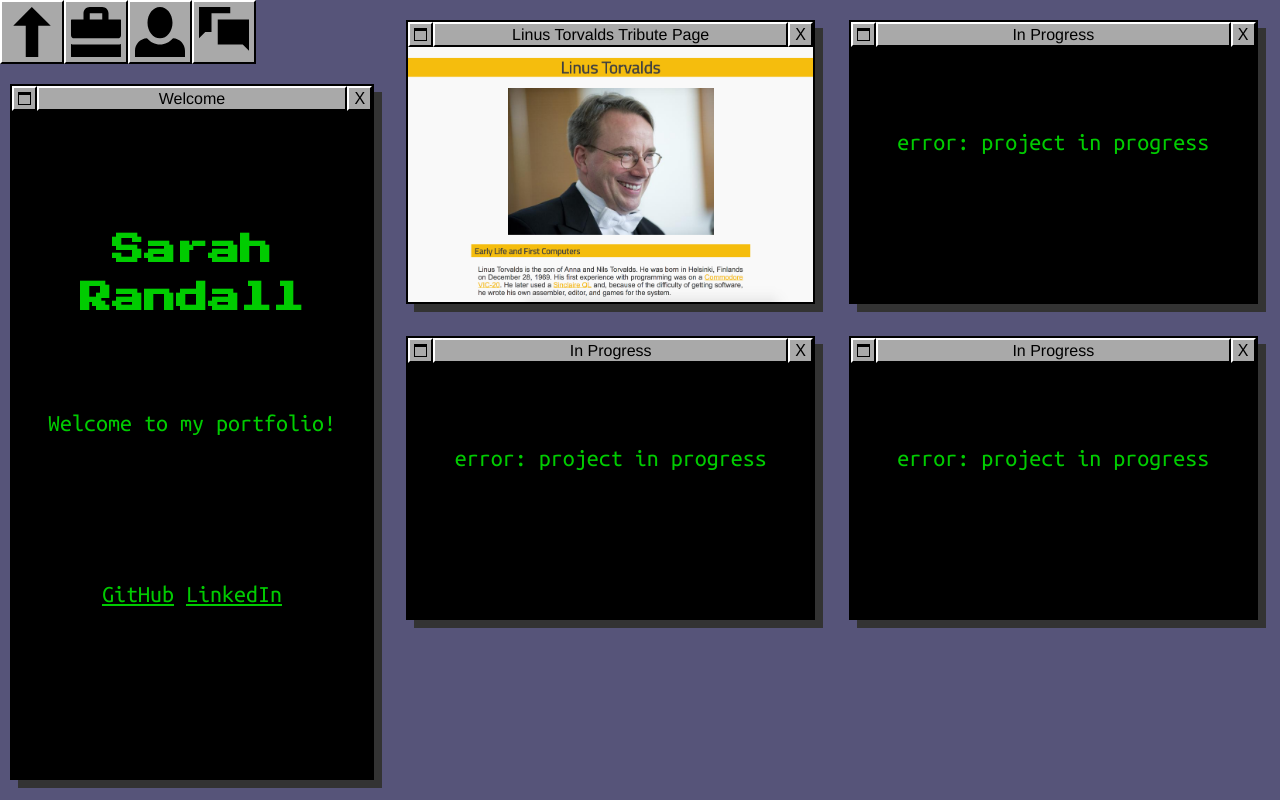
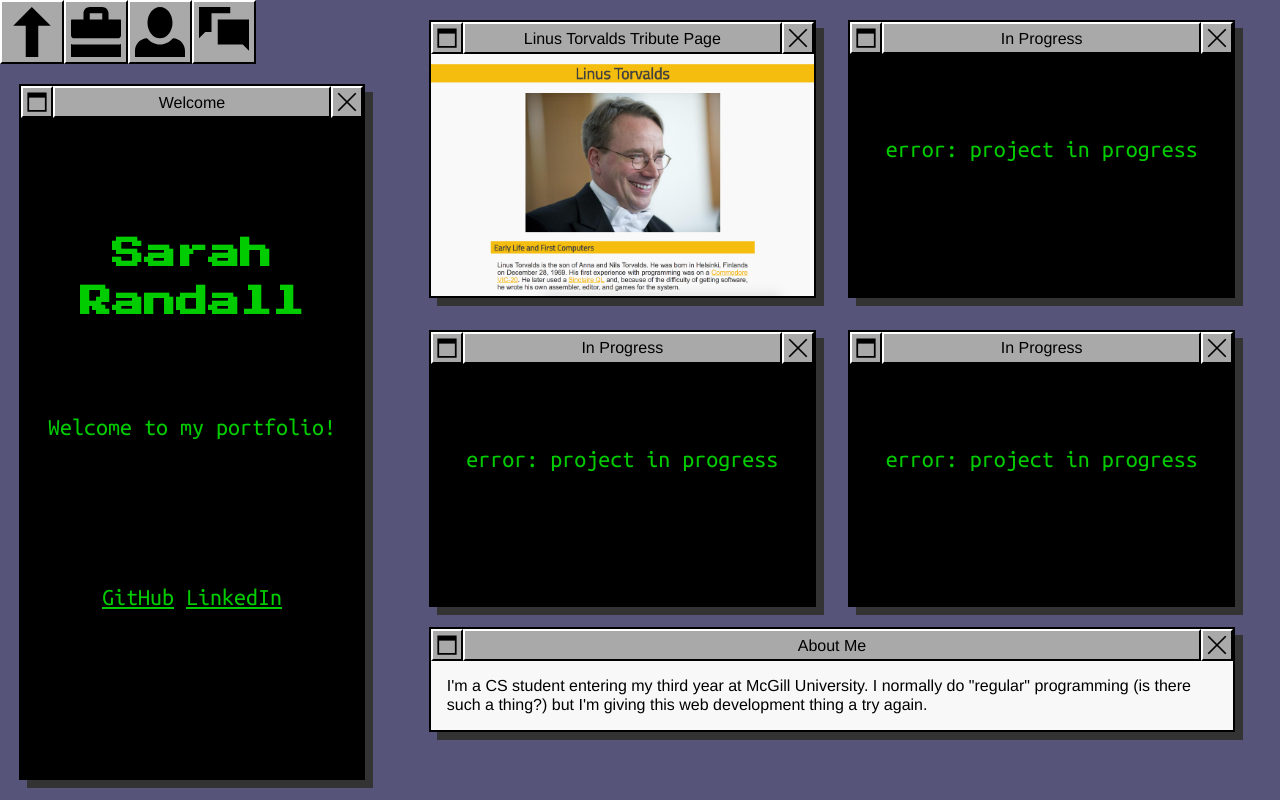
Before and after one commit to Mixolydia97/Mixolydia97.github.io, a plain HTML site: page port.html in a window 1280 px wide. Drawn offline with Linux system fonts and the light colour scheme.

Commit message:
close and rollup are now svg and fixed vertical alignment of titlebar

```diff
--- a/port.html
+++ b/port.html
@@ -9,37 +9,35 @@
 </head>
 
 <body>
-
+    <a id="top"></a>
     <div id="nav-and-welcome">
         <nav>
-            <button class="gui">
+            <a href="#top" class="gui">
 			<img class="menu-icon" src="./images/arrow-thick-top.svg" alt="top">
-			</button>
-            <button class="gui">
+			</a>
+            <a href="#port" class="gui">
 			<img class="menu-icon" src="./images/briefcase.svg" alt="projects">
-			</button>
-            <button class="gui">
+			</a>
+            <a class="gui">
 			<img class="menu-icon" src="./images/person.svg" alt="about">
-			</button>
-            <button class="gui">
+			</a>
+            <a class="gui">
 			<img class="menu-icon" src="./images/chat.svg" alt="contact">
-			</button>
+			</a>
         </nav>
 
         <div class="window" id="welcome">
             <div class="titlebar">
                 <div class="title-element gui left-corner">
-                    <div class="roll-up">
-                    </div>
                 </div>
                 <div class="title-element gui window-name">Welcome
                 </div>
-                <div class="title-element gui right-corner">X
+                <div class="title-element gui right-corner">
                 </div>
             </div>
             <div class="terminal">
-                <h1>Sarah
-                    Randall</h1>
+                <h1>Sarah Randall
+                </h1>
                 <p>Welcome to my portfolio!</p>
                 <p><a href="https://github.com/mixolydia97">GitHub</a> <a href="https://www.linkedin.com/in/sarah-randall/">LinkedIn</a></p>
             </div>
@@ -48,17 +46,15 @@
 
     <main>
 
-
+        <a id="port"></a>
         <div class="portfolio">
             <div class="window">
                 <div class="titlebar">
                     <div class="title-element gui left-corner">
-                        <div class="roll-up">
-                        </div>
                     </div>
                     <div class="title-element gui window-name">Linus Torvalds Tribute Page
                     </div>
-                    <div class="title-element gui right-corner">X
+                    <div class="title-element gui right-corner">
                     </div>
                 </div>
                 <a href="https://mixolydia97.github.io/fcc/torvalds.html">
@@ -68,12 +64,10 @@
             <div class="window">
                 <div class="titlebar">
                     <div class="title-element gui left-corner">
-                        <div class="roll-up">
-                        </div>
                     </div>
                     <div class="title-element gui window-name">In Progress
                     </div>
-                    <div class="title-element gui right-corner">X
+                    <div class="title-element gui right-corner">
                     </div>
                 </div>
                 <div class="terminal">
@@ -84,12 +78,10 @@
             <div class="window">
                 <div class="titlebar">
                     <div class="title-element gui left-corner">
-                        <div class="roll-up">
-                        </div>
                     </div>
                     <div class="title-element gui window-name">In Progress
                     </div>
-                    <div class="title-element gui right-corner">X
+                    <div class="title-element gui right-corner">
                     </div>
                 </div>
                 <div class="terminal">
@@ -100,12 +92,10 @@
             <div class="window">
                 <div class="titlebar">
                     <div class="title-element gui left-corner">
-                        <div class="roll-up">
-                        </div>
                     </div>
                     <div class="title-element gui window-name">In Progress
                     </div>
-                    <div class="title-element gui right-corner">X
+                    <div class="title-element gui right-corner">
                     </div>
                 </div>
                 <div class="terminal">
@@ -113,6 +103,20 @@
                 </div>
             </div>
         </div>
+
+        <div class="window" id="about">
+            <div class="titlebar">
+                <div class="title-element gui left-corner">
+                </div>
+                <div class="title-element gui window-name">About Me
+                </div>
+                <div class="title-element gui right-corner">
+                </div>
+            </div>
+            <div class="website">
+                <p>I'm a CS student entering my third year at McGill University. I normally do "regular" programming (is there such a thing?) but I'm giving this web development thing a try again.</p>
+            </div>
+        </div>
     </main>
 </body>
 
--- a/style.css
+++ b/style.css
@@ -2,6 +2,7 @@
     --gui: rgb(169, 169, 169);
     --bg: rgb(86, 84, 121);
     --terminal-green: rgb(0, 204, 0);
+    --whiteish: #F8F8F8;
 }
 
 * {
@@ -18,7 +19,8 @@ nav {
     display: block;
 }
 
-nav > button {
+nav > a {
+    display: block;
     width: 3em;
     height: 3em;
     padding: 5px;
@@ -30,13 +32,25 @@ nav > button {
     width: 100%;
 }
 
-/* the welcome window needs extra margins for the nav */
-#welcome {
-    width: 95%;
-    margin: 60px auto 20px auto;
+/* anchors for the top nav */
+
+#top {
+    position: absolute;
+    top: 0;
 }
 
-/* add back styling for the flexbox for larger screens */
+#port {
+    display: block;
+    position: relative;
+    top: -3.5em;
+}
+
+/* the welcome window needs extra margins for the nav
+   could i instead have it been padding? */
+#welcome {
+    width: 90%;
+    margin: 3.5em auto 0 auto;
+}
 
 /* the gui class is for any element that has the "3D"
    border and has the gui background color */
@@ -51,59 +65,51 @@ nav > button {
 .window {
     display: block;
     background: black;
-    margin: 20px auto;
-    box-shadow: 8px 8px 0px #333;
+    margin: 1em auto;
+    box-shadow: 0.5em 0.5em 0px #333;
     border: solid;
     border-width: 2px;
-
-    /* This is the default for small screens */
-    width: 95%;
+    width: 90%;
 }
 
 .titlebar {
     background: var(--gui);
     display: flex;
     width: 100%;
-    height: 25px;
+    height: 2em;
     /* Not sure if I like this */
     /*border-bottom: 1px solid;*/
 }
 
-.title-element {
-    padding: 2px 0;
-}
-
-/* Only the window name will change in size */
-
 .window-name {
+    /* Only the window name will change in size */
     flex-grow: 1;
     text-align: center;
     font-family: Helvetica;
+    font-size: 1em;
+    padding: 0.35em 0;
 }
 
-.right-corner, .left-corner {
-    width: 25px;
+.left-corner,
+.right-corner {
+    width: 2em;
+}
+
+.left-corner {
+    background: url(images/rollup.svg);
+    background-size: 100%;
 }
 
 .right-corner {
-    text-align: center;
-    font-family: sans-serif;
+    background: url(images/close.svg);
+    background-size: 100%;
 }
 
-.left-corner {
-    padding: 4px;
-}
-
-.roll-up {
-    height: 100%;
+.titlebar img {
     width: 100%;
-    border: solid;
-    border-width: 3px 1px 1px 1px;
 }
 
 .thumbnail {
-    /* only for small screens
-   * for larger screens, thumbnails will have constant size*/
     width: 100%;
     display: block;
 }
@@ -116,7 +122,8 @@ nav > button {
 }
 
 .terminal p,
-.terminal a {
+.terminal a,
+.terminal h1 {
     margin: 0.5em auto;
     font-family: "Ubuntu Mono", Monospace;
     line-height: 1.1;
@@ -125,21 +132,33 @@ nav > button {
 }
 
 .terminal h1 {
-    margin: 0.5em auto;
     font-family: "Press Start 2P", Monospace;
     font-size: 2em;
-    text-align: center;
     line-height: 1.5;
 }
 
+/* can't figure out why anchors are larger than paragraph
+   also why doesn't it take the correct color?*/
 .terminal a {
     color: var(--terminal-green);
     font-size: 1em;
 }
 
+.website {
+    background: var(--whiteish);
+    display: block;
+    font-family: Helvetica;
+}
+
+.website > p {
+    margin: 0;
+    padding: 1em;
+}
+
+
 @media only screen and (min-width: 600px) {
 
-    nav > button {
+    nav > a {
         width: 4em;
         height: 4em;
     }
@@ -150,7 +169,7 @@ nav > button {
 
     .portfolio {
         display: grid;
-        width: 95%;
+        width: 90%;
         grid-template-columns: 48% 48%;
         grid-gap: 2em 4%;
         grid-auto-rows: 1fr;
@@ -164,10 +183,6 @@ nav > button {
 }
 
 @media only screen and (min-width: 1200px) {
-
-    body {
-
-    }
 
     main {
         width: 70%;
```
Also changed, not shown: images/close-medium.svg (added), images/close-thick.svg (added), images/close.svg (added), images/rollup.svg (added).
